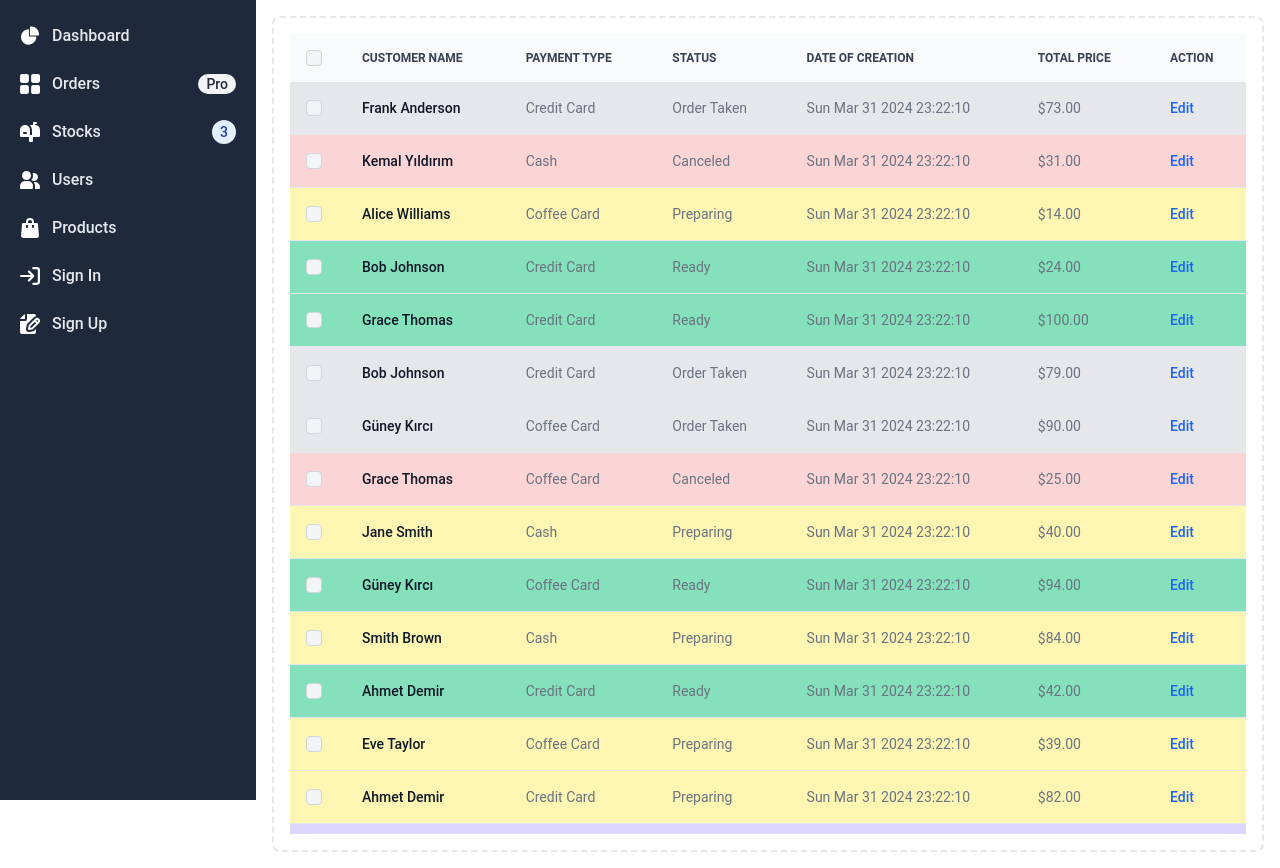
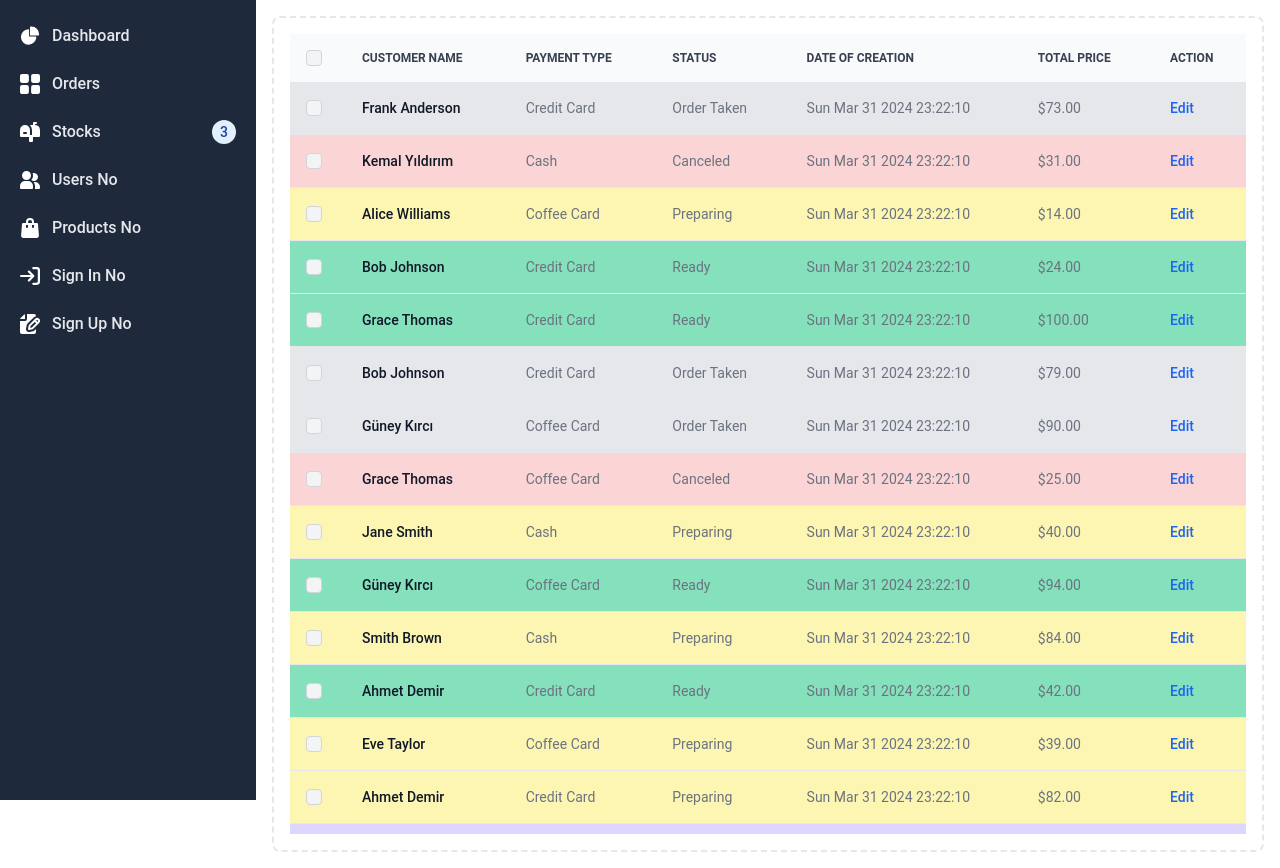
Before and after one commit to Nosver/CafeManagement, a React (Vite) app in the folder frontend/: page /orders in a window 1280 px wide. Built offline with nearby package versions, Linux system fonts and the light colour scheme.

Commit message:
Update Siderbar_1.jsx

```diff
--- a/frontend/src/components/Siderbar_1.jsx
+++ b/frontend/src/components/Siderbar_1.jsx
@@ -5,7 +5,7 @@ export const Siderbar_1 = () => {
 
     const text_color = "text-gray-200";
     const bg_color = "bg-slate-800";
-    const hover_color = "hover:bg-purple-500";
+    const hover_color = "hover:bg-purple-700";
 
     const navigate = useNavigate();
 
@@ -41,10 +41,10 @@ export const Siderbar_1 = () => {
                                     <path d="M6.143 0H1.857A1.857 1.857 0 0 0 0 1.857v4.286C0 7.169.831 8 1.857 8h4.286A1.857 1.857 0 0 0 8 6.143V1.857A1.857 1.857 0 0 0 6.143 0Zm10 0h-4.286A1.857 1.857 0 0 0 10 1.857v4.286C10 7.169 10.831 8 11.857 8h4.286A1.857 1.857 0 0 0 18 6.143V1.857A1.857 1.857 0 0 0 16.143 0Zm-10 10H1.857A1.857 1.857 0 0 0 0 11.857v4.286C0 17.169.831 18 1.857 18h4.286A1.857 1.857 0 0 0 8 16.143v-4.286A1.857 1.857 0 0 0 6.143 10Zm10 0h-4.286A1.857 1.857 0 0 0 10 11.857v4.286c0 1.026.831 1.857 1.857 1.857h4.286A1.857 1.857 0 0 0 18 16.143v-4.286A1.857 1.857 0 0 0 16.143 10Z" />
                                 </svg>
                                 <span class="flex-1 ms-3 whitespace-nowrap">Orders</span>
-                                <span class="inline-flex items-center justify-center px-2 ms-3 text-sm font-medium text-gray-800 bg-gray-100 rounded-full dark:bg-gray-700 dark:text-gray-300">Pro</span>
                             </a>
 
                         </li>
+
 
                         <li onClick={() => navigate('/stocks')}
 
@@ -62,7 +62,7 @@ export const Siderbar_1 = () => {
                                 <svg class={`w-5 h-5 text-white transition duration-75 dark:text-gray-400 group-hover:${text_color} dark:group-hover:text-white`} aria-hidden="true" xmlns="http://www.w3.org/2000/svg" fill="currentColor" viewBox="0 0 20 18">
                                     <path d="M14 2a3.963 3.963 0 0 0-1.4.267 6.439 6.439 0 0 1-1.331 6.638A4 4 0 1 0 14 2Zm1 9h-1.264A6.957 6.957 0 0 1 15 15v2a2.97 2.97 0 0 1-.184 1H19a1 1 0 0 0 1-1v-1a5.006 5.006 0 0 0-5-5ZM6.5 9a4.5 4.5 0 1 0 0-9 4.5 4.5 0 0 0 0 9ZM8 10H5a5.006 5.006 0 0 0-5 5v2a1 1 0 0 0 1 1h11a1 1 0 0 0 1-1v-2a5.006 5.006 0 0 0-5-5Z" />
                                 </svg>
-                                <span class="flex-1 ms-3 whitespace-nowrap">Users</span>
+                                <span class="flex-1 ms-3 whitespace-nowrap">Users No</span>
                             </a>
                         </li>
                         <li>
@@ -70,7 +70,7 @@ export const Siderbar_1 = () => {
                                 <svg class={`w-5 h-5 text-white transition duration-75 dark:text-gray-400 group-hover:${text_color} dark:group-hover:text-white`} aria-hidden="true" xmlns="http://www.w3.org/2000/svg" fill="currentColor" viewBox="0 0 18 20">
                                     <path d="M17 5.923A1 1 0 0 0 16 5h-3V4a4 4 0 1 0-8 0v1H2a1 1 0 0 0-1 .923L.086 17.846A2 2 0 0 0 2.08 20h13.84a2 2 0 0 0 1.994-2.153L17 5.923ZM7 9a1 1 0 0 1-2 0V7h2v2Zm0-5a2 2 0 1 1 4 0v1H7V4Zm6 5a1 1 0 1 1-2 0V7h2v2Z" />
                                 </svg>
-                                <span class="flex-1 ms-3 whitespace-nowrap">Products</span>
+                                <span class="flex-1 ms-3 whitespace-nowrap">Products No</span>
                             </a>
                         </li>
                         <li>
@@ -78,7 +78,7 @@ export const Siderbar_1 = () => {
                                 <svg class={`w-5 h-5 text-white transition duration-75 dark:text-gray-400 group-hover:${text_color} dark:group-hover:text-white`} aria-hidden="true" xmlns="http://www.w3.org/2000/svg" fill="none" viewBox="0 0 18 16">
                                     <path stroke="currentColor" stroke-linecap="round" stroke-linejoin="round" stroke-width="2" d="M1 8h11m0 0L8 4m4 4-4 4m4-11h3a2 2 0 0 1 2 2v10a2 2 0 0 1-2 2h-3" />
                                 </svg>
-                                <span class="flex-1 ms-3 whitespace-nowrap">Sign In</span>
+                                <span class="flex-1 ms-3 whitespace-nowrap">Sign In No</span>
                             </a>
                         </li>
                         <li>
@@ -88,7 +88,7 @@ export const Siderbar_1 = () => {
                                     <path d="M6.737 11.061a2.961 2.961 0 0 1 .81-1.515l6.117-6.116A4.839 4.839 0 0 1 16 2.141V2a1.97 1.97 0 0 0-1.933-2H7v5a2 2 0 0 1-2 2H0v11a1.969 1.969 0 0 0 1.933 2h12.134A1.97 1.97 0 0 0 16 18v-3.093l-1.546 1.546c-.413.413-.94.695-1.513.81l-3.4.679a2.947 2.947 0 0 1-1.85-.227 2.96 2.96 0 0 1-1.635-3.257l.681-3.397Z" />
                                     <path d="M8.961 16a.93.93 0 0 0 .189-.019l3.4-.679a.961.961 0 0 0 .49-.263l6.118-6.117a2.884 2.884 0 0 0-4.079-4.078l-6.117 6.117a.96.96 0 0 0-.263.491l-.679 3.4A.961.961 0 0 0 8.961 16Zm7.477-9.8a.958.958 0 0 1 .68-.281.961.961 0 0 1 .682 1.644l-.315.315-1.36-1.36.313-.318Zm-5.911 5.911 4.236-4.236 1.359 1.359-4.236 4.237-1.7.339.341-1.699Z" />
                                 </svg>
-                                <span class="flex-1 ms-3 whitespace-nowrap">Sign Up</span>
+                                <span class="flex-1 ms-3 whitespace-nowrap">Sign Up No</span>
                             </a>
                         </li>
                     </ul>
```
